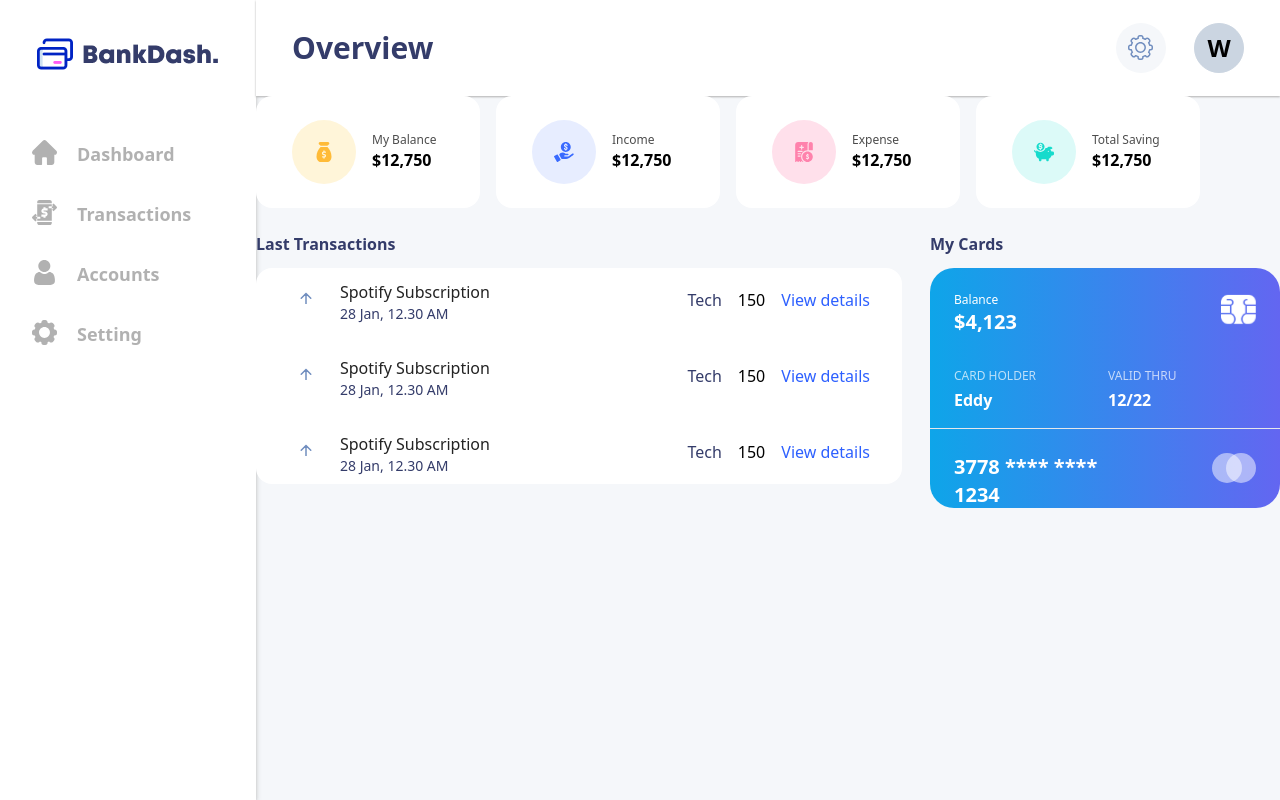
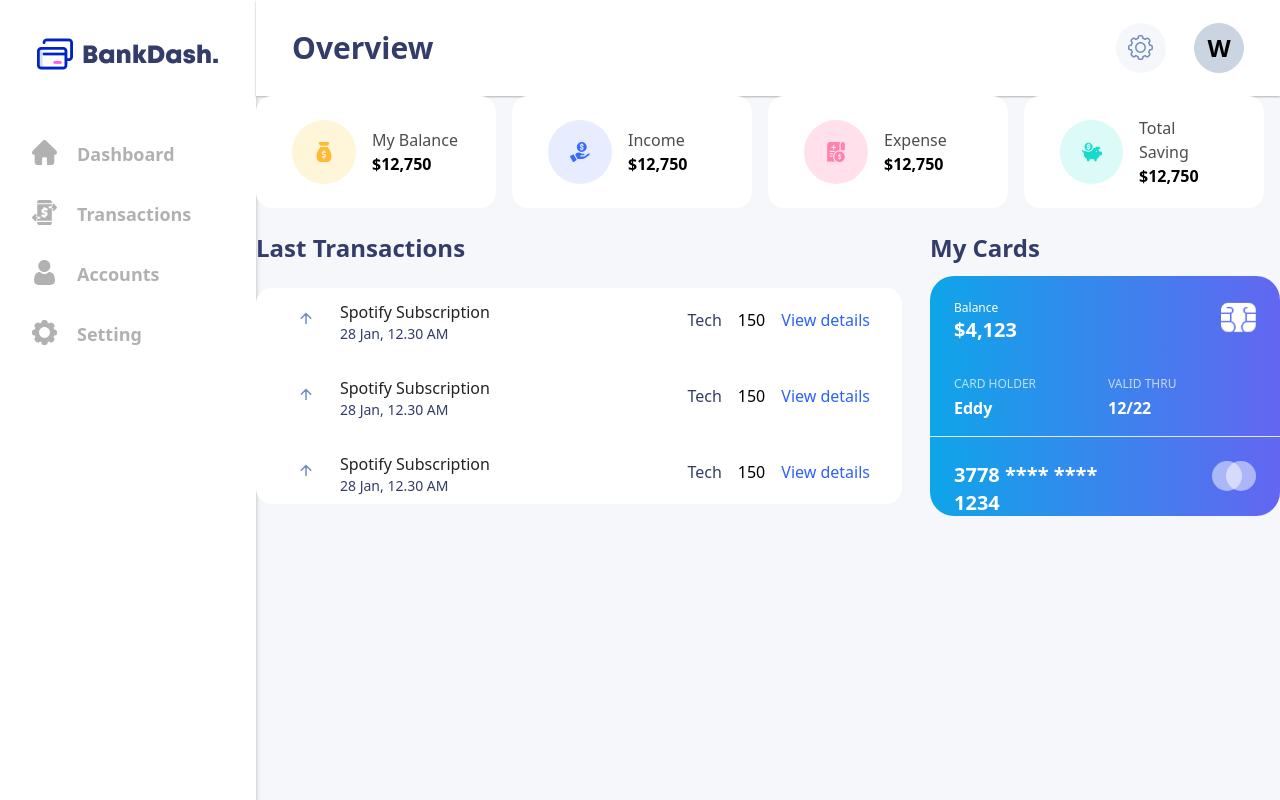
Before and after one commit to WilliamCastr0/banking-app, an Angular app: page /dashboard in a window 1280 px wide. Built offline with nearby package versions, Linux system fonts and the light colour scheme.

Commit message:
style: :iphone: Update styles

```diff
--- a/src/app/components/dashboard/dashboard.component.html
+++ b/src/app/components/dashboard/dashboard.component.html
@@ -31,7 +31,9 @@
 <div class="block lg:flex lg:flex-row lg:gap-7">
   <section class="lg:order-2">
     <div class="flex justify-between">
-      <h2 class="text-balance font-bold text-bank-primary-2 mt-6 mb-3">
+      <h2
+        class="text-balance lg:text-2xl font-bold text-bank-primary-2 mt-6 mb-3"
+      >
         My Cards
       </h2>
       <a
@@ -47,7 +49,9 @@
   </section>
   <section class="lg:grow lg:order-1">
     <div class="flex justify-between">
-      <h2 class="text-balance font-bold text-bank-primary-2 mt-6 mb-3">
+      <h2
+        class="text-balance lg:text-2xl font-bold text-bank-primary-2 mt-6 mb-3 lg:mb-6"
+      >
         Last Transactions
       </h2>
       <a
--- a/src/app/components/shared/account-card/account-card.component.html
+++ b/src/app/components/shared/account-card/account-card.component.html
@@ -1,6 +1,6 @@
 <article
   *ngIf="!isForTransaction"
-  class="bg-white flex flex-row gap-3 xl:gap-4 items-center rounded-2xl w-40 h-24 xl:w-56 xl:h-28 py-5 px-4 xl:px-9"
+  class="bg-white flex flex-row gap-3 xl:gap-4 items-center rounded-2xl w-40 h-24 xl:w-60 xl:h-28 py-5 px-4 xl:px-9"
 >
   <figure
     class="rounded-full w-11 h-11 xl:w-16 xl:h-16 flex justify-center items-center"
@@ -9,7 +9,7 @@
     <img class="w-5 h-5" [src]="iconUrl" alt="account-card" />
   </figure>
   <section>
-    <p class="text-xs text-black/70">{{ title }}</p>
+    <p class="text-xs lg:text-sm xl:text-base text-black/70">{{ title }}</p>
     <p class="text-base font-semibold">${{ value }}</p>
   </section>
 </article>
```
